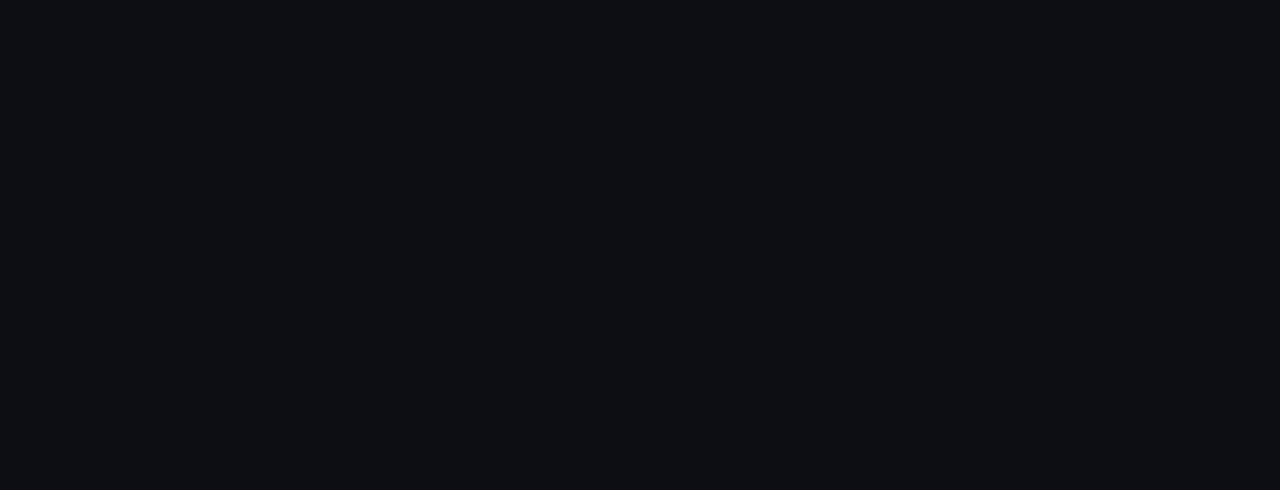
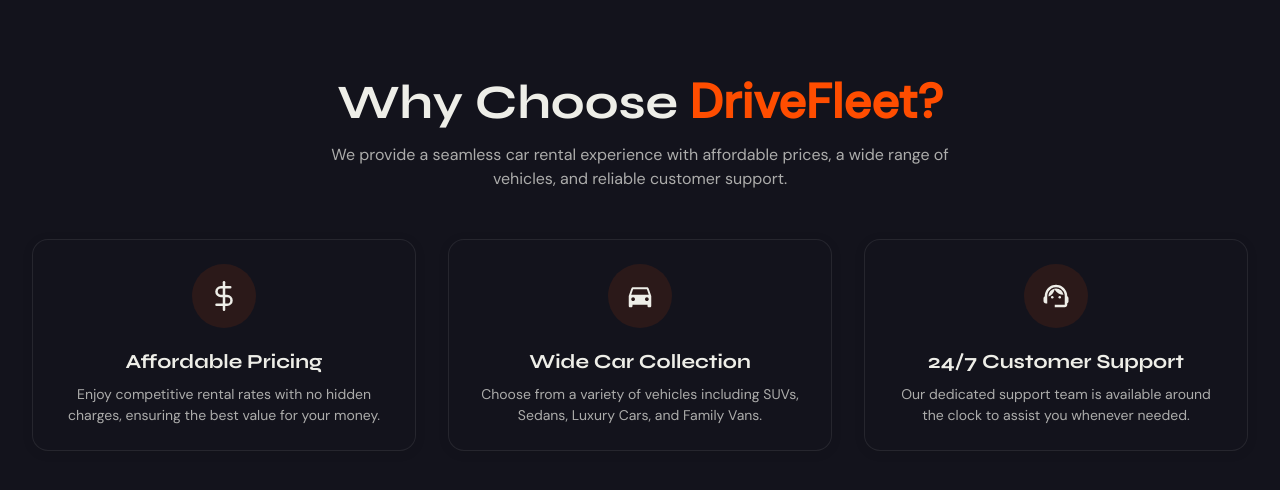
Before and after one commit to golamrabbi73/my-assignment09, a React (Vite) app: page / in a window 1280 px wide. Shown: the part 726-1216 px from the top of the page. Before the commit the page ends 800 px from the top, so only its background shows below. Built offline with nearby package versions, Linux system fonts and the light colour scheme; no server answers.

Commit message:
added why choose us section in home page

```diff
--- /dev/null
+++ b/src/components/home/WhyChooseUs.jsx
@@ -0,0 +1,80 @@
+import { FiDollarSign } from "react-icons/fi"
+import { MdDirectionsCar, MdSupportAgent } from "react-icons/md"
+
+
+const WhyChooseUs = () => {
+    const features = [
+        {
+            icon: <FiDollarSign className="text-3xl texat-primary" />,
+            title: "Affordable Pricing",
+            desc: "Enjoy competitive rental rates with no hidden charges, ensuring the best value for your money.",
+        },
+        {
+            icon: <MdDirectionsCar className="text-3xl texat-primary" />,
+            title: "Wide Car Collection",
+            desc: "Choose from a variety of vehicles including SUVs, Sedans, Luxury Cars, and Family Vans.",
+        },
+        {
+            icon: <MdSupportAgent className="text-3xl texat-primary" />,
+            title: "24/7 Customer Support",
+            desc: "Our dedicated support team is available around the clock to assist you whenever needed.",
+        },
+    ];
+
+  return (
+    <section className="py-20 bg-base-200">
+        <div className="max-w-7xl mx-auto px-4 sm:px-6 lg:px-8">
+
+            {/* section header */}
+            <div className="text-center mb-12">
+                <h2 className="text-4xl md:text-5xl font-bold">
+                    Why Choose <span className="text-primary">DriveFleet?</span>
+                </h2>
+
+                <p className="text-base-content/70 mt-4 max-w-2xl mx-auto">
+                    We provide a seamless car rental experience with affordable prices, a wide range of vehicles, and reliable customer support.
+                </p>
+            </div>
+
+            {/* feature cards */}
+            <div className="grid grid-cols-1 md:grid-cols-3 gap-8">
+                {features.map((feature) => (
+                    <div
+                        key={feature.title}
+                        className="group relative rounded-2xl bg-base-200
+                            dark:bg-base-300 border border-white/8
+                            overflow-hidden flex flex-col h-full
+                            transition-all duration-400 ease-out
+                            shadow-[0_2px_12px_rgba(0,0,0,0.08)]
+                            hover:border-primary/30
+                            hover:-translate-y-2
+                            hover:shadow-[0_20px_50px_rgba(0,0,0,0.18)]
+                            dark:shadow-[0_2px_16px_rgba(0,0,0,0.35)]
+                            dark:hover:shadow-[0_20px_60px_rgba(255,77,0,0.18)]
+                        "
+                    >
+                        <div className="card-body items-center text-center">
+                            <div className="w-16 h-16 rounded-full bg-primary/10
+                                    flex items-center justify-center mb-3
+                                "
+                            >
+                                {feature.icon}
+                            </div>
+
+                            <h3 className="text-xl font-bold">
+                                {feature.title}
+                            </h3>
+
+                            <p className="text-base-content/70">
+                                {feature.desc}
+                            </p>
+                        </div>
+                    </div>
+                ))}
+            </div>
+        </div>
+    </section>
+  )
+}
+
+export default WhyChooseUs
--- a/src/pages/Home/Home.jsx
+++ b/src/pages/Home/Home.jsx
@@ -1,11 +1,13 @@
 import AvailableCars from '../../components/home/AvailableCars'
 import Banner from '../../components/home/Banner'
+import WhyChooseUs from '../../components/home/WhyChooseUs'
 
 const Home = () => {
   return (
     <div>
       <Banner />
       <AvailableCars />
+      <WhyChooseUs />
     </div>
   )
 }
```
